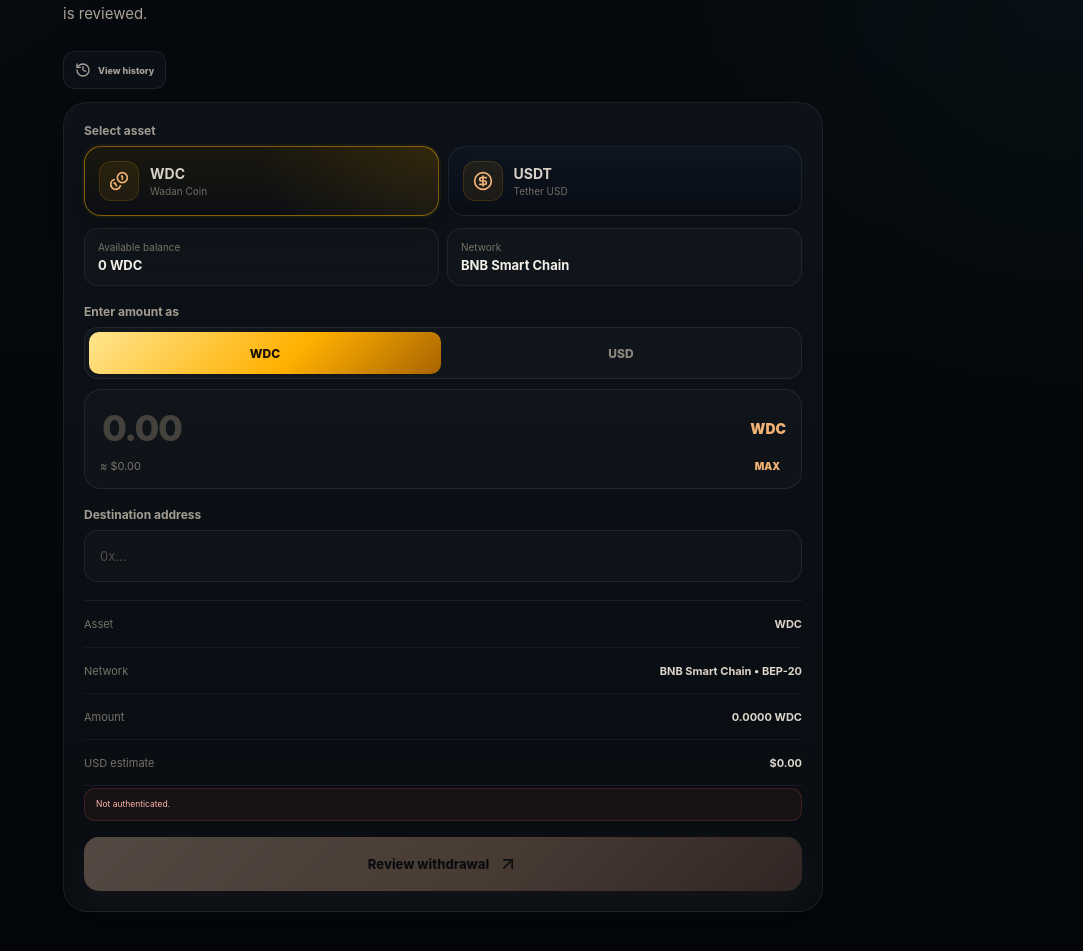
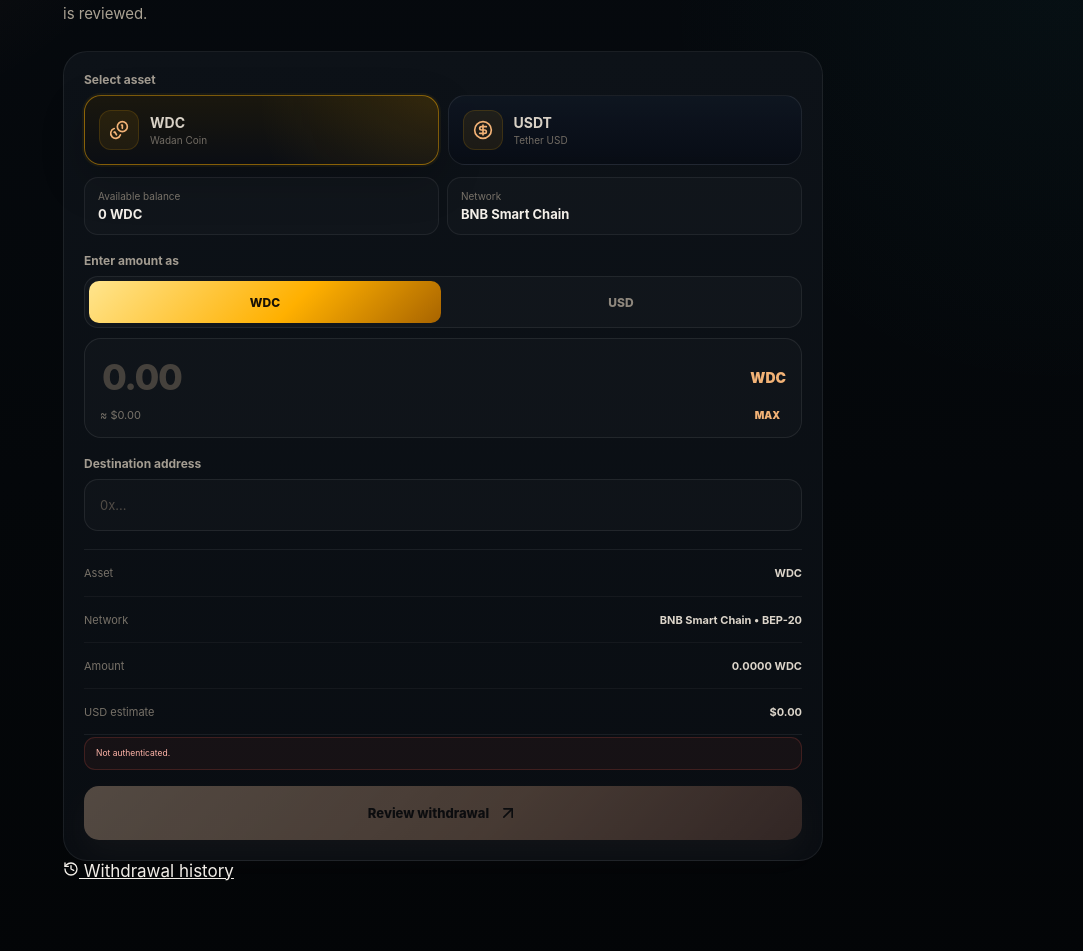
Before and after one commit to mkmalakzai/WadanApp, a Next.js app: page /wallet/withdraw in a window 1280 px wide. Shown: the part 217-1168 px from the top of the page, without its empty margins (197-1280 px from the left). Built offline with nearby package versions, Linux system fonts and the light colour scheme; no server answers.

Commit message:
Apply premium withdrawal scene and history flow

```diff
--- a/app/wallet/withdraw/page.tsx
+++ b/app/wallet/withdraw/page.tsx
@@ -90,7 +90,7 @@ export default function WithdrawPage() {
   const enabled=Boolean(summary?.flags.withdrawals);
 
   return (
-    <main className="flow-shell">
+    <main className="flow-shell feature-withdraw">
       <div className="public-grid-bg" />
 
       <section className="flow-page">
@@ -105,7 +105,6 @@ export default function WithdrawPage() {
           <span>Create a withdrawal request on BNB Smart Chain. Funds are reserved while the request is reviewed.</span>
         </div>
 
-        <Link href="/history/withdraw" className="flow-history-link"><History size={16}/> View history</Link>
 
         {summary && !enabled && (
           <div className="flow-warning">
@@ -222,6 +221,7 @@ export default function WithdrawPage() {
           </section>
         )}
 
+        <Link href="/history/withdraw" className="feature-history-bottom"><History size={16}/> Withdrawal history</Link>
         <MobileDock active="/wallet" />
       </section>
     </main>
```
